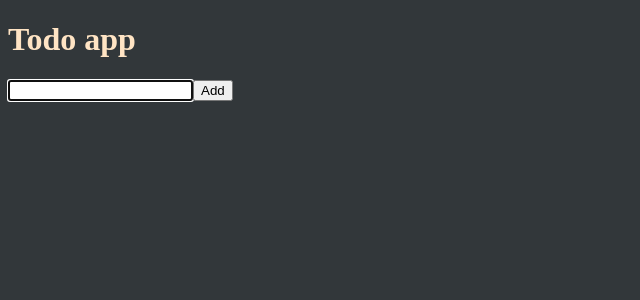
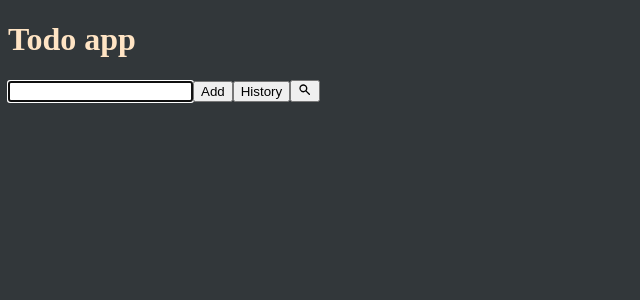
Before and after one commit to thisisforeign/react-todo, a React (Create React App) app: page / in a window 1280 px wide. Shown: the top 300 px of the page, without its empty margins (0-640 px from the left). Built offline with nearby package versions, Linux system fonts and the light colour scheme.

Commit message:
Add history button to toggle between showing previous texts in input

```diff
--- a/src/App.js
+++ b/src/App.js
@@ -3,10 +3,12 @@ import "./App.css";
 import TodoList from "./components/TodoList";
 import { VscTrash } from "react-icons/vsc";
 import { FiEdit2 } from "react-icons/fi";
+import { HiSearch } from "react-icons/hi";
 
 function App() {
   const [newTodo, setTodo] = useState("");
   const [items, setItems] = useState([]);
+  const [toggle, setToggle] = useState(false);
 
   function addTodo(e) {
     e.preventDefault(); //prevents page from refreshing
@@ -27,10 +29,26 @@ function App() {
     setItems(newArray);
   }
 
+  function editTodo(id) {
+    console.log(items);
+  }
+
+  function toggled() {
+    if (toggle === false) {
+      setToggle(true);
+    } else setToggle(false);
+  }
+
+  function searchTodo() {}
+
   return (
     <div className="todo-app">
       <h1>Todo app</h1>
-      <form className="todo-form" onSubmit={addTodo}>
+      <form
+        className="todo-form"
+        onSubmit={addTodo}
+        autoComplete={toggle === false ? "off" : "on"}
+      >
         <input
           autoFocus
           type="text"
@@ -42,13 +60,22 @@ function App() {
         <button className="todo-button" type="submit">
           Add
         </button>
+        <button className="toggle-button" onClick={toggled}>
+          History
+        </button>
+        <button className="search-button" onClick={searchTodo}>
+          <HiSearch />
+        </button>
 
         <ul>
           {items.map((item) => {
             return (
               <li key={item.id}>
-                {item.value}{" "}
-                <button className="edit-button">
+                {item.value}
+                <button
+                  className="edit-button"
+                  onClick={() => editTodo(item.id)}
+                >
                   <FiEdit2 />
                 </button>
                 <button
```
